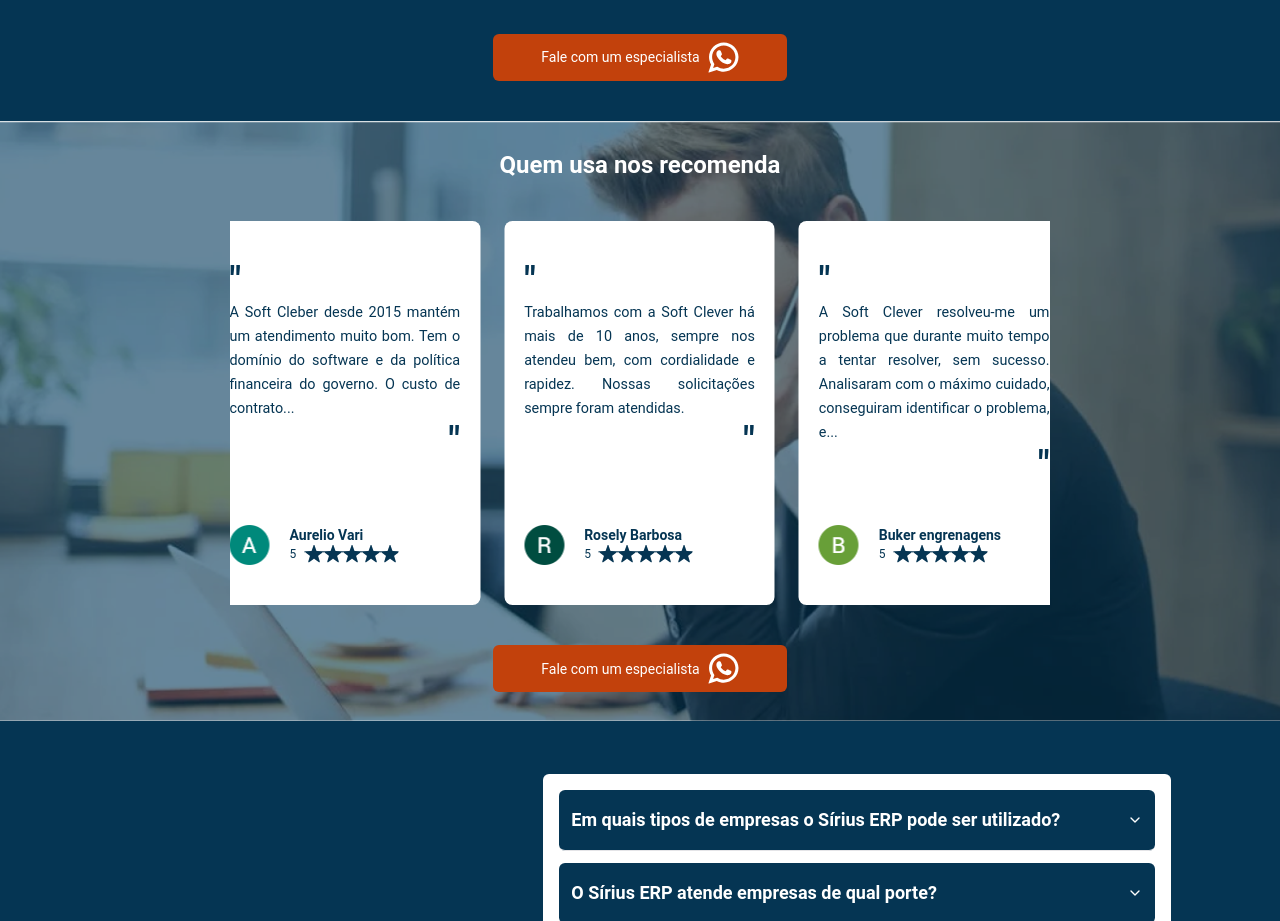
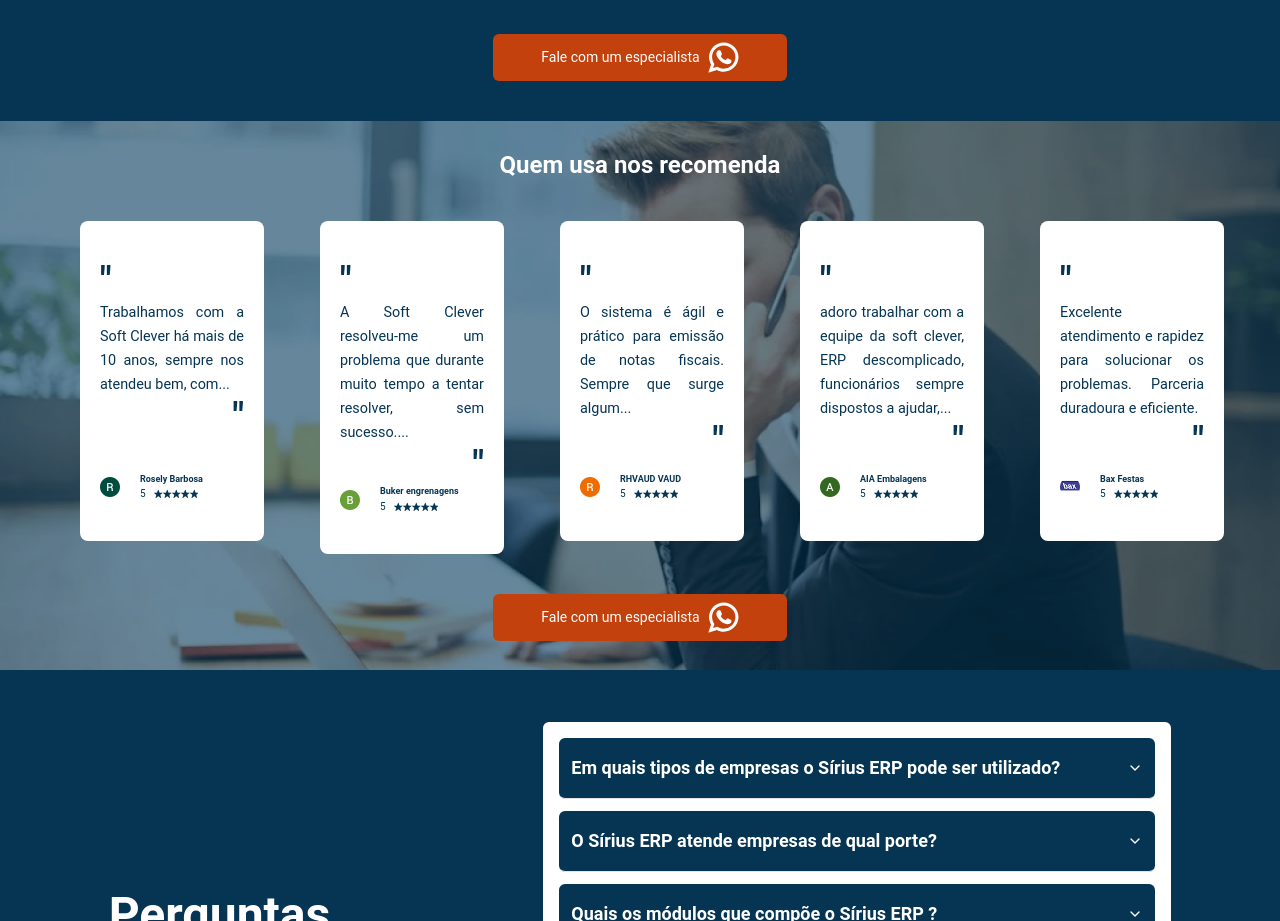
Before and after one commit to SoftcleverInformatica/Soft-Site-Sirius-ERP-LP, a Next.js app: page / in a window 1280 px wide. Shown: the part 3780-4701 px from the top of the page. Built offline with nearby package versions, Linux system fonts and the light colour scheme.

Commit message:
feat: reduce card size

```diff
--- a/src/sections/feedback/Feedback.tsx
+++ b/src/sections/feedback/Feedback.tsx
@@ -299,26 +299,26 @@
 	return (
 		<div
 			style={bg}
-			className='flex flex-col gap-10 bg-cover bg-center px-[2.5rem] py-[1.8rem] items-center w-full xl:px-[14.375rem]'>
+			className='flex flex-col gap-10 bg-cover bg-center items-center w-full px-[2.5rem] py-[1.8rem]'>
 			<h2 className='text-2xl font-bold text-white'>Quem usa nos recomenda</h2>
 
 			<Carousel
-				className='flex  lg:max-w-2xl xl:max-w-5xl w-full '
+				className='flex  w-full xl:max-w-[1440px]'
 				plugins={[Autoplay({ delay: 4000 })]}>
-				<CarouselContent className='flex gap-5 -ml-1'>
+				<CarouselContent className='flex w-full'>
 					{feedbacks.map((_, index) => (
 						<CarouselItem
 							key={index}
-							className='pl-1 md:basis-1/2 lg:basis-1/3 '>
+							className='pl-2 md:basis-1/3 lg:basis-1/5 '>
 							<div
-								className='flex flex-col  justify-between w-full min-h-96 px-5 py-10 bg-white rounded-lg '
+								className='flex flex-col justify-between max-w-[80%] md:max-w-60 lg:max-w-60 min-h-80 px-5 py-10 ml-12 bg-white rounded-lg '
 								key={index}>
 								<div className='flex flex-col '>
 									<span className='text-4xl font-bold text-sc '>&#34;</span>
 									<ReadMore
 										className='text-[0.9rem] leading-6 text-sc text-justify'
 										text={_.message}
-										amountOfWords={26}
+										amountOfWords={16}
 									/>
 									<p className='text-justify'></p>
 									<span className='text-4xl text-right w-full font-bold text-sc '>&#34;</span>
@@ -326,10 +326,10 @@
 
 								<div className='flex flex-col gap-2'>
 									{/* from */}
-									<div className='flex gap-5'>
+									<div className='flex items-center gap-5'>
 										{/* avatar */}
 										<Image
-											className='max-w-10 max-h-10'
+											className='max-w-5 max-h-5'
 											src={`/reviews/${_.image}`}
 											key={`review-image-${index}`}
 											width={40}
@@ -339,12 +339,12 @@
 										/>
 										{/* info */}
 										<div className='flex flex-col'>
-											<p className='text-sm font-semibold text-sc'>{_.name}</p>
+											<p className='text-[9px] font-semibold text-sc'>{_.name}</p>
 											<div className='flex items-center gap-2'>
-												<p className='text-xs text-sc'>{_.score}</p>
+												<p className='text-[10px] text-sc'>{_.score}</p>
 												<div
 													style={bgStarGray}
-													className='w-[5.875rem]  h-[1.125rem] '>
+													className='w-[2.8rem]  h-[0.6rem]'>
 													<div
 														style={{ backgroundImage: `url(${star.src})`, width: `${_.score * 20}%` }}
 														className='h-full '></div>
```
Also changed, not shown: assets/star.svg, assets/starGray.svg.
